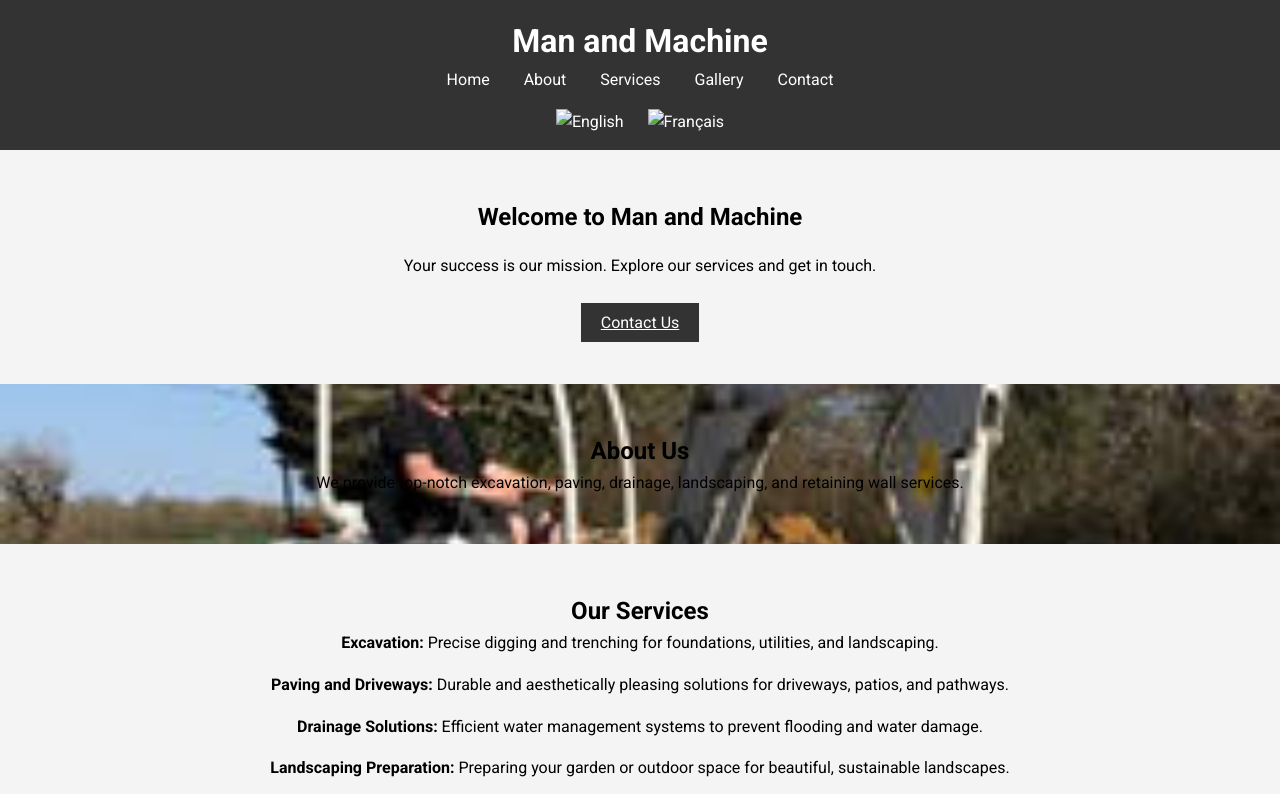
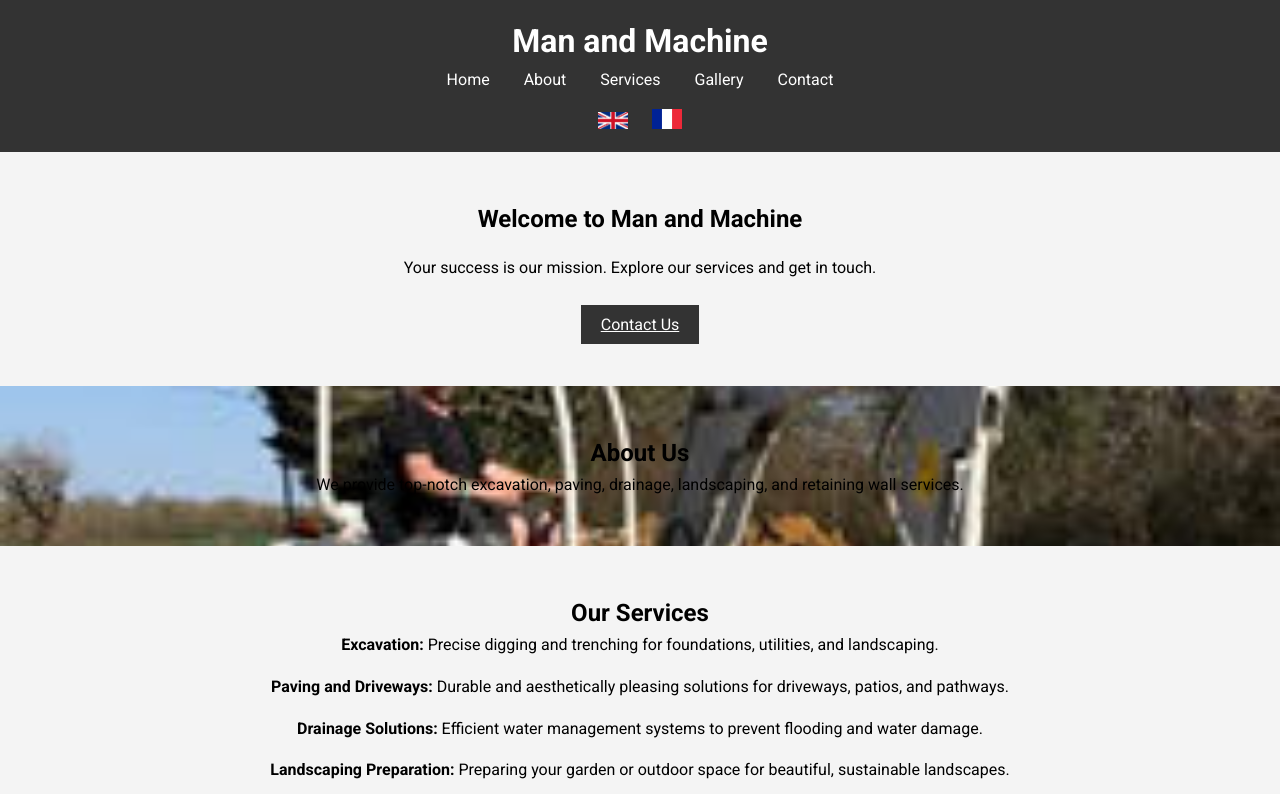
Before and after one commit to russellpeters79/my-web-site-3, a plain HTML site: page index.html in a window 1280 px wide. Shown: the top 794 px of the page. Drawn offline with Linux system fonts and the light colour scheme; files whose address does not match are found by name.

Commit message:
Update index.html

```diff
--- a/index.html
+++ b/index.html
@@ -21,8 +21,8 @@
                 </ul>
             </nav>
             <div class="language-switcher">
-                <img src="images/flag_en.png" alt="English" id="en" class="flag">
-                <img src="images/flag_fr.png" alt="Français" id="fr" class="flag">
+                <img src="flag_en.png" alt="English" id="en" class="flag">
+                <img src="flag_fr.png" alt="Français" id="fr" class="flag">
             </div>
         </div>
     </header>
```
